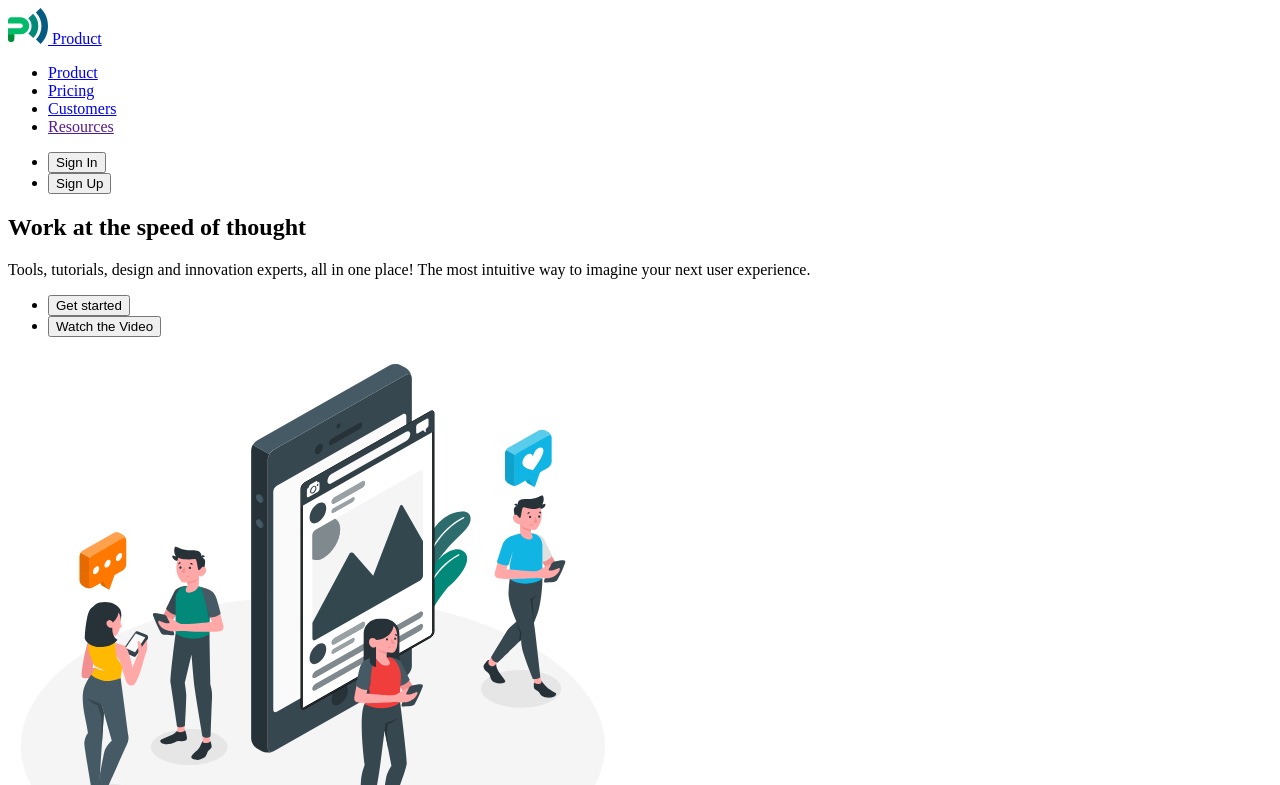
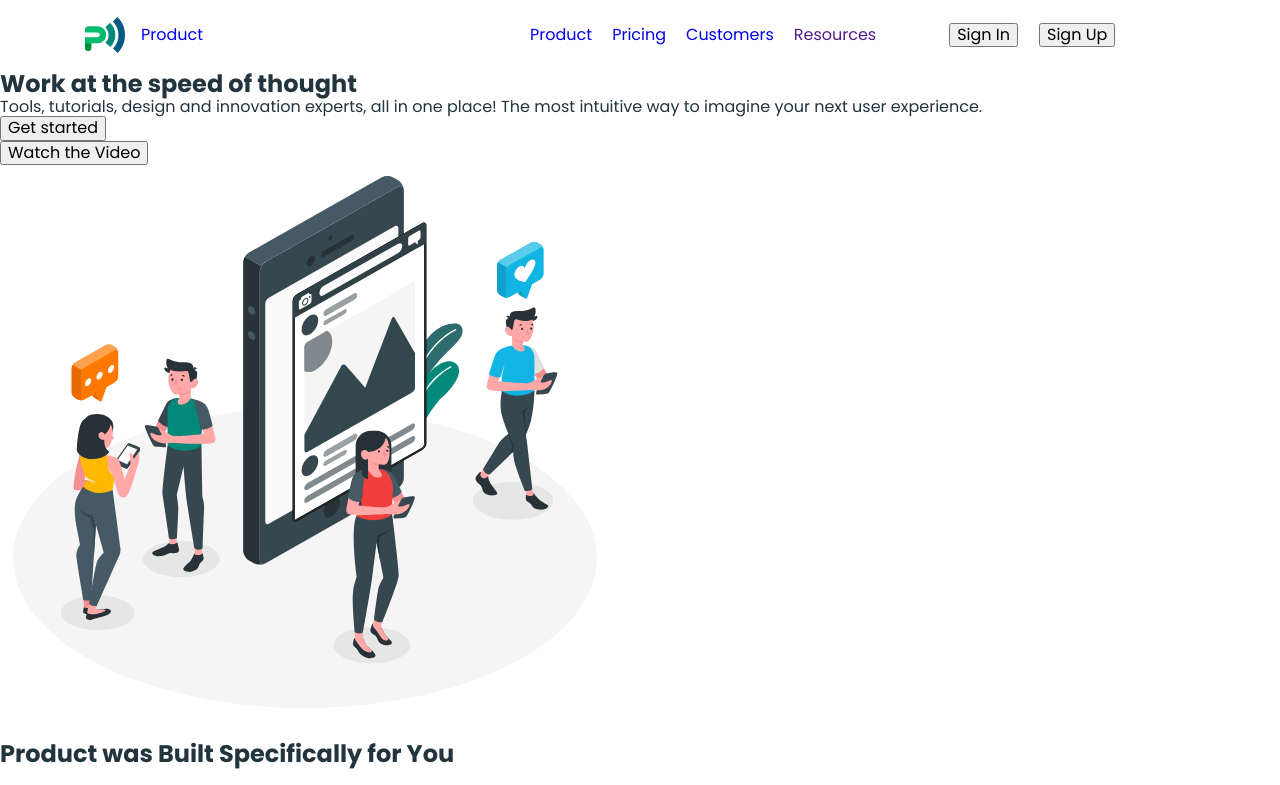
Before and after one commit to K4T3RYN4/goit-blended, a plain HTML site: page index.html in a window 1280 px wide. Shown: the top 785 px of the page. Drawn offline with nearby package versions, Linux system fonts and the light colour scheme.

Commit message:
add styles + nav  position

```diff
--- a/css/styles.css
+++ b/css/styles.css
@@ -0,0 +1,80 @@
+:root {
+    --font-family: "Poppins", sans-serif;
+    --second-family: "Inter", sans-serif;
+    --third-family: "Montserrat", sans-serif;
+    --font3: "FontAwesome", sans-serif;
+    --font4: "Roboto", sans-serif;
+    --font5: "ProximaNova", sans-serif;
+    --font6: "Asap Condensed", sans-serif;
+}
+
+body{
+    font-family: var(--font-family);
+    background-color: #fff;
+    color: #22343d;
+}
+
+a {
+    text-decoration: none;
+}
+
+ul, ol {
+    list-style: none;
+    margin: 0;
+    padding-left: 0;
+}
+
+h1, h1, h3, h4, h5, h6, p {
+    margin: 0;
+}
+
+img {
+    display: block;
+    max-width: 100%;
+    height: auto;
+}
+
+button {
+    cursor: pointer;
+}
+
+.container{
+    width: 1150px;
+    padding: 0 20px;
+    margin: 0 auto;
+}
+
+/* header  */
+
+.header-container {
+    display: flex;
+    align-items: center;
+}
+
+.header-logo {
+    display: flex;
+    gap: 16px;
+    align-items: center;
+    margin-right: 327px;
+}
+
+.header-nav {
+    margin-right: 73px;
+}
+
+.header-nav-list {
+    display: flex;
+    gap: 20px;
+    align-items: baseline;
+}
+
+.header-nav-link {
+    display: block;
+    padding: 26px 0;
+}
+
+.header-btn-list {
+    display: flex;
+    gap: 21px;
+    align-items: flex-end;
+}
--- a/index.html
+++ b/index.html
@@ -4,25 +4,45 @@
     <meta charset="UTF-8" />
     <meta name="viewport" content="width=device-width, initial-scale=1.0" />
     <title>Business Promotion</title>
+    <link
+      rel="stylesheet"
+      href="https://cdnjs.cloudflare.com/ajax/libs/modern-normalize/3.0.1/modern-normalize.min.css"
+      integrity="sha512-q6WgHqiHlKyOqslT/lgBgodhd03Wp4BEqKeW6nNtlOY4quzyG3VoQKFrieaCeSnuVseNKRGpGeDU3qPmabCANg=="
+      crossorigin="anonymous"
+      referrerpolicy="no-referrer"
+    />
+    <link rel="stylesheet" href="./css/styles.css" />
+    <link rel="preconnect" href="https://fonts.googleapis.com" />
+    <link rel="preconnect" href="https://fonts.gstatic.com" crossorigin />
+    <link
+      href="https://fonts.googleapis.com/css2?family=Inter:wght@500;700&family=Montserrat:wght@400;500;600;700&family=Poppins:wght@400;500;600;700;800&family=Roboto:wght@400;500;700;900&display=swap"
+      rel="stylesheet"
+    />
   </head>
   <body>
-    <header>
-      <a href="./index.html">
-        <img src="./images/logo.svg" alt="logo" width="40" height="36" />
-        Product
-      </a>
-      <nav>
-        <ul>
-          <li><a href="./index.html">Product</a></li>
-          <li><a href="./prising.html">Pricing</a></li>
-          <li><a href="./customer.html">Customers</a></li>
-          <li><a href="">Resources</a></li>
+    <header class="header">
+      <div class="container header-container">
+        <a href="./index.html" class="header-logo">
+          <img src="./images/logo.svg" alt="logo" width="40" height="36" />
+          Product
+        </a>
+        <nav class="header-nav">
+          <ul class="header-nav-list">
+            <li><a class="header-nav-link" href="./index.html">Product</a></li>
+            <li>
+              <a class="header-nav-link" href="./prising.html">Pricing</a>
+            </li>
+            <li>
+              <a class="header-nav-link" href="./customer.html">Customers</a>
+            </li>
+            <li><a class="header-nav-link" href="">Resources</a></li>
+          </ul>
+        </nav>
+        <ul class="header-btn-list">
+          <li><button class="header-btn" type="button">Sign In</button></li>
+          <li><button class="header-btn" type="button">Sign Up</button></li>
         </ul>
-      </nav>
-      <ul>
-        <li><button type="button">Sign In</button></li>
-        <li><button type="button">Sign Up</button></li>
-      </ul>
+      </div>
     </header>
     <main>
       <section>
```
